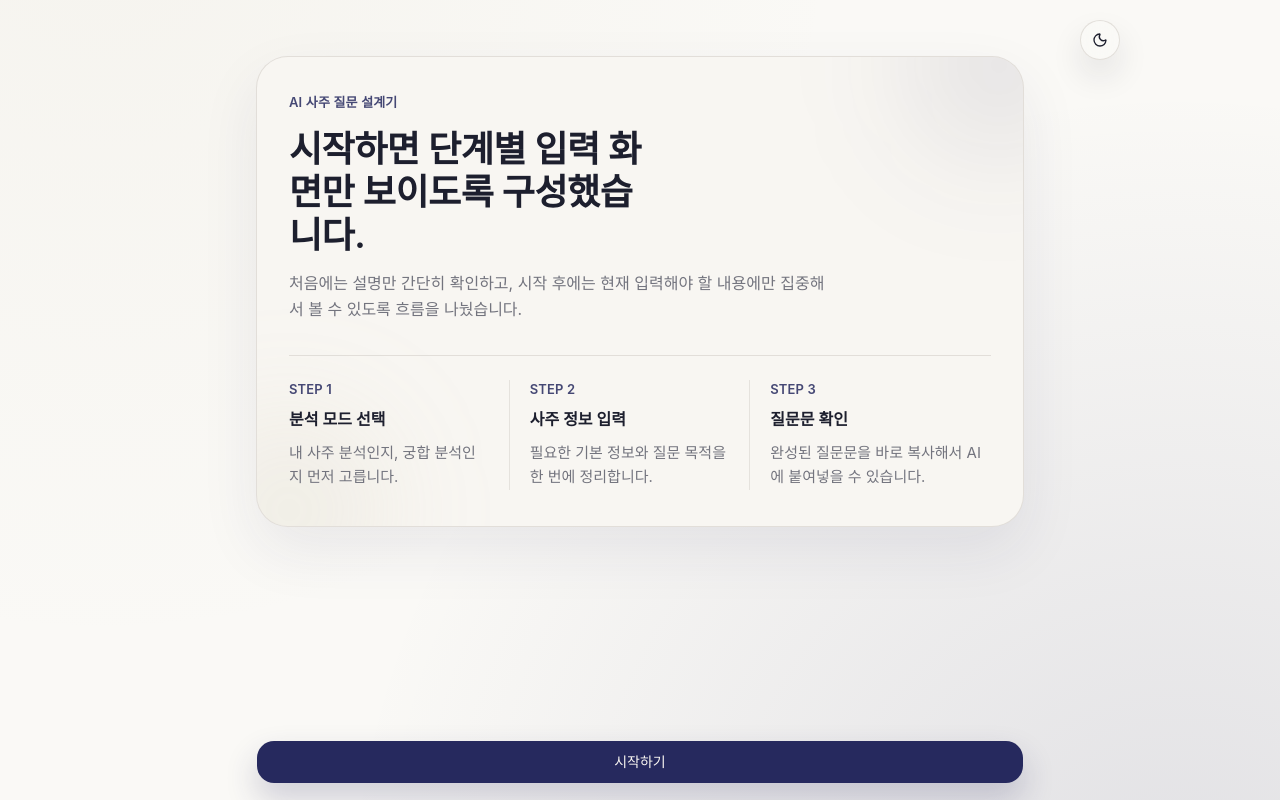
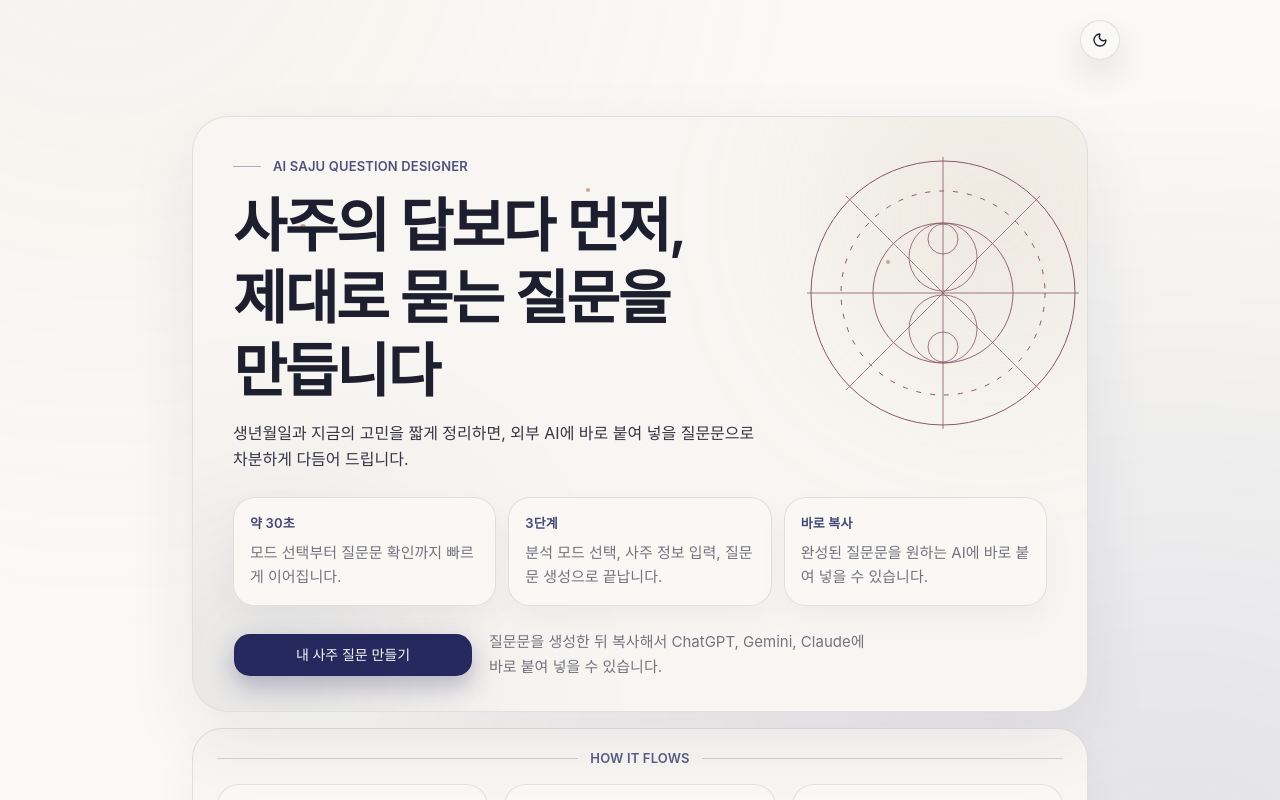
Before and after one commit to song-chaeyoung/SajuPrompt, a Next.js app: page / in a window 1280 px wide. Shown: the top 800 px of the page. Built offline with nearby package versions, Linux system fonts and the light colour scheme; a web font is replaced by a local one.

Commit message:
feat: 홈 히어로 섹션 개편 및 인트로 구조 정리

```diff
--- a/app/globals.css
+++ b/app/globals.css
@@ -103,6 +103,13 @@
   --color-surface-muted: var(--color-surface-strong);
   --color-text-muted: var(--color-muted);
   --color-accent-soft: color-mix(in oklch, var(--color-accent) 18%, transparent);
+  --hero-halo: color-mix(in oklch, var(--accent) 22%, transparent);
+  --hero-ornament: color-mix(
+    in oklch,
+    var(--primary) 56%,
+    var(--accent) 44%
+  );
+  --hero-dust: color-mix(in oklch, var(--accent) 52%, var(--primary) 18%);
   --radius: 0.75rem;
 }
 
@@ -130,6 +137,13 @@
   --color-surface-muted: var(--muted);
   --color-text-muted: var(--muted-foreground);
   --color-accent-soft: color-mix(in oklch, var(--accent) 18%, transparent);
+  --hero-halo: color-mix(in oklch, var(--accent) 16%, transparent);
+  --hero-ornament: color-mix(
+    in oklch,
+    var(--foreground) 40%,
+    var(--accent) 18%
+  );
+  --hero-dust: color-mix(in oklch, var(--accent) 34%, transparent);
 }
 
 @layer base {
@@ -183,6 +197,14 @@
 }
 
 @layer utilities {
+  .hero-enter {
+    animation: hero-fade-up 720ms cubic-bezier(0.22, 1, 0.36, 1) both;
+  }
+
+  .hero-ornament-reveal {
+    animation: hero-ornament-reveal 900ms cubic-bezier(0.22, 1, 0.36, 1) both;
+  }
+
   .type-caption {
     font-size: var(--font-size-caption);
     line-height: 1.45;
@@ -217,3 +239,36 @@
     letter-spacing: -0.014em;
   }
 }
+
+@keyframes hero-fade-up {
+  from {
+    opacity: 0;
+    transform: translateY(18px);
+  }
+
+  to {
+    opacity: 1;
+    transform: translateY(0);
+  }
+}
+
+@keyframes hero-ornament-reveal {
+  from {
+    opacity: 0;
+    transform: translate3d(10px, 12px, 0) scale(0.96);
+  }
+
+  to {
+    opacity: 1;
+    transform: translate3d(0, 0, 0) scale(1);
+  }
+}
+
+@media (prefers-reduced-motion: reduce) {
+  .hero-enter,
+  .hero-ornament-reveal {
+    animation: none !important;
+    opacity: 1 !important;
+    transform: none !important;
+  }
+}
--- /dev/null
+++ b/widgets/saju-question-intro/config/intro-content.ts
@@ -0,0 +1,43 @@
+export interface IntroBadge {
+  title: string;
+  description: string;
+}
+
+export interface IntroFlowStep {
+  step: string;
+  title: string;
+  description: string;
+}
+
+export const HERO_BADGES: IntroBadge[] = [
+  {
+    title: "약 30초",
+    description: "모드 선택부터 질문문 확인까지 빠르게 이어집니다.",
+  },
+  {
+    title: "3단계",
+    description: "분석 모드 선택, 사주 정보 입력, 질문문 생성으로 끝납니다.",
+  },
+  {
+    title: "바로 복사",
+    description: "완성된 질문문을 원하는 AI에 바로 붙여 넣을 수 있습니다.",
+  },
+];
+
+export const FLOW_STEPS: IntroFlowStep[] = [
+  {
+    step: "STEP 1",
+    title: "분석 모드 선택",
+    description: "내 사주인지, 궁합 분석인지 먼저 정합니다.",
+  },
+  {
+    step: "STEP 2",
+    title: "사주 정보 입력",
+    description: "생년월일과 고민 맥락을 짧게 정리합니다.",
+  },
+  {
+    step: "STEP 3",
+    title: "질문문 완성",
+    description: "결과를 확인한 뒤 복사해서 바로 활용합니다.",
+  },
+];
--- a/widgets/saju-question-intro/ui/saju-question-intro.tsx
+++ b/widgets/saju-question-intro/ui/saju-question-intro.tsx
@@ -2,8 +2,12 @@
 
 import { useRouter } from "next/navigation";
 
+import { FORM_STEP_PATHS } from "@/shared/config/form-steps";
 import { Button } from "@/shared/ui/button";
-import { FORM_STEP_PATHS } from "@/shared/config/form-steps";
+import {
+  FLOW_STEPS,
+  HERO_BADGES,
+} from "@/widgets/saju-question-intro/config/intro-content";
 
 export function SajuQuestionIntro() {
   const router = useRouter();
@@ -14,81 +18,237 @@ export function SajuQuestionIntro() {
 
   return (
     <>
-      <section className="pb-[calc(9.5rem+env(safe-area-inset-bottom))] pt-2 sm:pb-20 sm:pt-6">
-        <div className="relative mx-auto w-full max-w-3xl overflow-hidden rounded-[2rem] border border-border/70 bg-[color-mix(in_oklch,var(--card)_94%,var(--background)_6%)] px-5 py-7 shadow-[0_24px_60px_color-mix(in_oklch,var(--primary)_8%,transparent)] sm:px-8 sm:py-9">
+      <section className="pb-[calc(4.75rem+env(safe-area-inset-bottom))] pt-[calc(env(safe-area-inset-top)+1.25rem)] sm:pb-12 sm:pt-[calc(env(safe-area-inset-top)+5.25rem)]">
+        <div className="relative mx-auto w-full max-w-4xl">
+          <div className="relative overflow-hidden rounded-[2.25rem] border border-border/70 bg-[color-mix(in_oklch,var(--card)_96%,var(--background)_4%)] px-5 py-5 shadow-[0_26px_70px_color-mix(in_oklch,var(--primary)_8%,transparent)] dark:border-border/90 sm:px-8 sm:py-7 md:px-10 md:py-8">
             <div
               aria-hidden
-            className="pointer-events-none absolute inset-x-auto right-[-4rem] top-[-5rem] h-44 w-44 rounded-full bg-primary/10 blur-3xl"
+              className="pointer-events-none absolute right-[-4.5rem] top-[-2.5rem] h-52 w-52 rounded-full bg-[var(--hero-halo)] blur-[88px] sm:right-[-3rem] sm:top-[-3rem] sm:h-72 sm:w-72"
             />
             <div
               aria-hidden
-            className="pointer-events-none absolute bottom-[-4rem] left-[-3rem] h-40 w-40 rounded-full bg-accent/20 blur-3xl"
+              className="pointer-events-none absolute bottom-[-6.5rem] left-[-3.5rem] h-56 w-56 rounded-full bg-[color-mix(in_oklch,var(--primary)_12%,transparent)] blur-[110px] sm:h-72 sm:w-72"
+            />
+            <div
+              aria-hidden
+              className="pointer-events-none absolute right-[-2rem] top-10 h-60 w-60 sm:right-[-1rem] sm:top-4 sm:h-80 sm:w-80"
+            >
+              <svg
+                viewBox="0 0 320 320"
+                fill="none"
+                xmlns="http://www.w3.org/2000/svg"
+                className="hero-ornament-reveal h-full w-full opacity-70"
+                style={{ color: "var(--hero-ornament)" }}
+              >
+                <circle
+                  cx="160"
+                  cy="160"
+                  r="132"
+                  stroke="currentColor"
+                  strokeWidth="1"
+                />
+                <circle
+                  cx="160"
+                  cy="160"
+                  r="102"
+                  stroke="currentColor"
+                  strokeWidth="1"
+                  strokeDasharray="5 9"
+                />
+                <circle
+                  cx="160"
+                  cy="160"
+                  r="70"
+                  stroke="currentColor"
+                  strokeWidth="0.9"
+                />
+                <line
+                  x1="160"
+                  y1="24"
+                  x2="160"
+                  y2="296"
+                  stroke="currentColor"
+                  strokeWidth="0.8"
+                />
+                <line
+                  x1="24"
+                  y1="160"
+                  x2="296"
+                  y2="160"
+                  stroke="currentColor"
+                  strokeWidth="0.8"
+                />
+                <line
+                  x1="63"
+                  y1="63"
+                  x2="257"
+                  y2="257"
+                  stroke="currentColor"
+                  strokeWidth="0.7"
+                />
+                <line
+                  x1="257"
+                  y1="63"
+                  x2="63"
+                  y2="257"
+                  stroke="currentColor"
+                  strokeWidth="0.7"
+                />
+                <circle
+                  cx="160"
+                  cy="124"
+                  r="34"
+                  stroke="currentColor"
+                  strokeWidth="0.8"
+                />
+                <circle
+                  cx="160"
+                  cy="196"
+                  r="34"
+                  stroke="currentColor"
+                  strokeWidth="0.8"
+                />
+                <circle
+                  cx="160"
+                  cy="106"
+                  r="15"
+                  stroke="currentColor"
+                  strokeWidth="0.8"
+                />
+                <circle
+                  cx="160"
+                  cy="214"
+                  r="15"
+                  stroke="currentColor"
+                  strokeWidth="0.8"
+                />
+              </svg>
+            </div>
+
+            <span
+              aria-hidden
+              className="pointer-events-none absolute left-[12%] top-[18%] size-1.5 rounded-full bg-[var(--hero-dust)]"
+            />
+            <span
+              aria-hidden
+              className="pointer-events-none absolute right-[22%] top-[24%] size-1 rounded-full bg-[var(--hero-dust)]"
+            />
+            <span
+              aria-hidden
+              className="pointer-events-none absolute left-[44%] top-[12%] size-1 rounded-full bg-[var(--hero-dust)]"
             />
 
-          <div className="relative space-y-8">
-            <div className="space-y-4">
-              <p className="type-caption font-semibold tracking-[0.08em] text-primary/85">
-                AI 사주 질문 설계기
-              </p>
+            <div className="relative flex flex-col gap-6">
+              <div className="max-w-[40rem] space-y-3.5">
+                <div
+                  className="hero-enter inline-flex items-center gap-3"
+                  style={{ animationDelay: "40ms" }}
+                >
+                  <span className="h-px w-7 bg-primary/35" />
+                  <span className="type-caption font-semibold tracking-[0.18em] text-primary/80">
+                    AI SAJU QUESTION DESIGNER
+                  </span>
+                </div>
+
                 <div className="space-y-3.5">
-                <h1 className="type-title-lg max-w-[16ch] font-semibold text-foreground sm:max-w-[15ch]">
-                  시작하면 단계별 입력 화면만 보이도록 구성했습니다.
+                  <h1
+                    className="hero-enter max-w-[12ch] text-[clamp(2.45rem,2.05rem+2vw,4.4rem)] font-semibold tracking-[-0.04em] text-foreground"
+                    style={{ animationDelay: "120ms" }}
+                  >
+                    사주의 답보다 먼저,
+                    <br />
+                    제대로 묻는 질문을
+                    <br />
+                    만듭니다
                   </h1>
-                <p className="type-body max-w-[34rem] text-muted-foreground">
-                  처음에는 설명만 간단히 확인하고, 시작 후에는 현재 입력해야 할
-                  내용에만 집중해서 볼 수 있도록 흐름을 나눴습니다.
+
+                  <p
+                    className="hero-enter type-body max-w-[33rem] text-[color:color-mix(in_oklch,var(--foreground)_72%,var(--muted-foreground)_28%)] sm:text-[1.0625rem]"
+                    style={{ animationDelay: "200ms" }}
+                  >
+                    생년월일과 지금의 고민을 짧게 정리하면, 외부 AI에 바로 붙여
+                    넣을 질문문으로 차분하게 다듬어 드립니다.
                   </p>
                 </div>
               </div>
 
-            <ol className="grid gap-4 border-t border-border/70 pt-4 sm:grid-cols-3 sm:gap-5 sm:pt-6">
-              <li className="space-y-2 border-b border-border/60 pb-4 sm:border-b-0 sm:border-r sm:pb-0 sm:pr-5">
-                <p className="type-caption font-semibold tracking-[0.06em] text-primary/85">
-                  STEP 1
+              <ul className="grid gap-3 sm:grid-cols-3">
+                {HERO_BADGES.map((badge, index) => (
+                  <li
+                    key={badge.title}
+                    className="hero-enter rounded-[1.35rem] border border-border/70 bg-[color-mix(in_oklch,var(--background)_65%,var(--card)_35%)] px-4 py-4 shadow-[0_14px_32px_color-mix(in_oklch,var(--foreground)_4%,transparent)] backdrop-blur-[2px] dark:border-border/85 dark:bg-[color-mix(in_oklch,var(--card)_88%,var(--background)_12%)]"
+                    style={{ animationDelay: `${280 + index * 70}ms` }}
+                  >
+                    <p className="type-caption font-semibold tracking-[0.08em] text-primary/85">
+                      {badge.title}
                     </p>
-                <p className="type-body font-semibold text-foreground">
-                  분석 모드 선택
-                </p>
-                <p className="type-body-sm text-muted-foreground">
-                  내 사주 분석인지, 궁합 분석인지 먼저 고릅니다.
+                    <p className="mt-2 type-body-sm text-muted-foreground">
+                      {badge.description}
                     </p>
                   </li>
-              <li className="space-y-2 border-b border-border/60 pb-4 sm:border-b-0 sm:border-r sm:pb-0 sm:pr-5">
-                <p className="type-caption font-semibold tracking-[0.06em] text-primary/85">
-                  STEP 2
+                ))}
+              </ul>
+
+              <div className="hidden items-center gap-4 sm:flex">
+                <Button
+                  type="button"
+                  size="lg"
+                  onClick={handleStart}
+                  className="min-w-[15rem]"
+                >
+                  내 사주 질문 만들기
+                </Button>
+
+                <p
+                  className="type-body-sm max-w-[24rem] text-muted-foreground"
+                >
+                  질문문을 생성한 뒤 복사해서 ChatGPT, Gemini, Claude에 바로
+                  붙여 넣을 수 있습니다.
                 </p>
-                <p className="type-body font-semibold text-foreground">
-                  사주 정보 입력
+              </div>
+            </div>
+          </div>
+
+          <div className="mt-4 rounded-[1.9rem] border border-border/70 bg-[color-mix(in_oklch,var(--card)_94%,var(--background)_6%)] px-4 py-4 shadow-[0_22px_50px_color-mix(in_oklch,var(--foreground)_4%,transparent)] dark:border-border/90 dark:bg-[color-mix(in_oklch,var(--card)_96%,var(--background)_4%)] sm:px-6 sm:py-5">
+            <div className="mb-3 flex items-center gap-3 sm:mb-4">
+              <span className="h-px flex-1 bg-[color-mix(in_oklch,var(--primary)_18%,transparent)]" />
+              <span className="type-caption font-semibold tracking-[0.08em] text-primary/75">
+                HOW IT FLOWS
+              </span>
+              <span className="h-px flex-1 bg-[color-mix(in_oklch,var(--primary)_18%,transparent)]" />
+            </div>
+
+            <ol className="grid gap-3 sm:grid-cols-3 sm:gap-4">
+              {FLOW_STEPS.map((item) => (
+                <li
+                  key={item.step}
+                  className="rounded-[1.35rem] border border-border/65 bg-[color-mix(in_oklch,var(--background)_78%,var(--card)_22%)] px-4 py-4 dark:border-border/85 dark:bg-[color-mix(in_oklch,var(--background)_24%,var(--card)_76%)]"
+                >
+                  <p className="type-caption font-semibold tracking-[0.08em] text-primary/80">
+                    {item.step}
                   </p>
-                <p className="type-body-sm text-muted-foreground">
-                  필요한 기본 정보와 질문 목적을 한 번에 정리합니다.
+                  <p className="mt-2 type-body font-semibold text-foreground">
+                    {item.title}
+                  </p>
+                  <p className="mt-1.5 type-body-sm text-muted-foreground">
+                    {item.description}
                   </p>
                 </li>
-              <li className="space-y-2">
-                <p className="type-caption font-semibold tracking-[0.06em] text-primary/85">
-                  STEP 3
-                </p>
-                <p className="type-body font-semibold text-foreground">
-                  질문문 확인
-                </p>
-                <p className="type-body-sm text-muted-foreground">
-                  완성된 질문문을 바로 복사해서 AI에 붙여넣을 수 있습니다.
-                </p>
-              </li>
+              ))}
             </ol>
           </div>
         </div>
       </section>
 
-      <div className="fixed inset-x-0 bottom-0 z-30 px-4 pb-[calc(1rem+env(safe-area-inset-bottom))] pt-4 sm:px-6 md:px-8">
-        <div className="mx-auto w-full max-w-3xl">
+      <div className="fixed inset-x-0 bottom-0 z-30 px-4 pb-[calc(1rem+env(safe-area-inset-bottom))] pt-4 sm:hidden">
+        <div className="mx-auto w-full max-w-4xl">
           <Button
             type="button"
             size="lg"
             onClick={handleStart}
-            className="w-full rounded-[1.125rem] shadow-[0_16px_32px_color-mix(in_oklch,var(--primary)_20%,transparent)]"
+            className="w-full"
           >
-            시작하기
+            내 사주 질문 만들기
           </Button>
         </div>
       </div>
```
Lines whose indentation alone changed are shown as unchanged.
